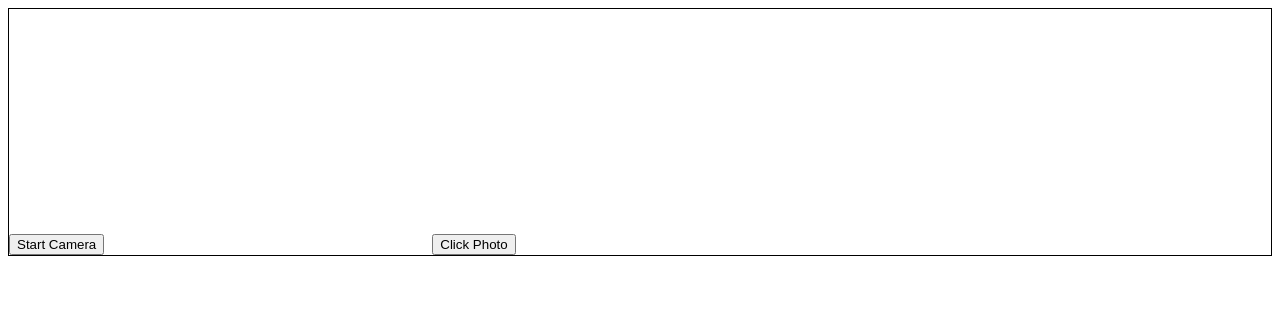
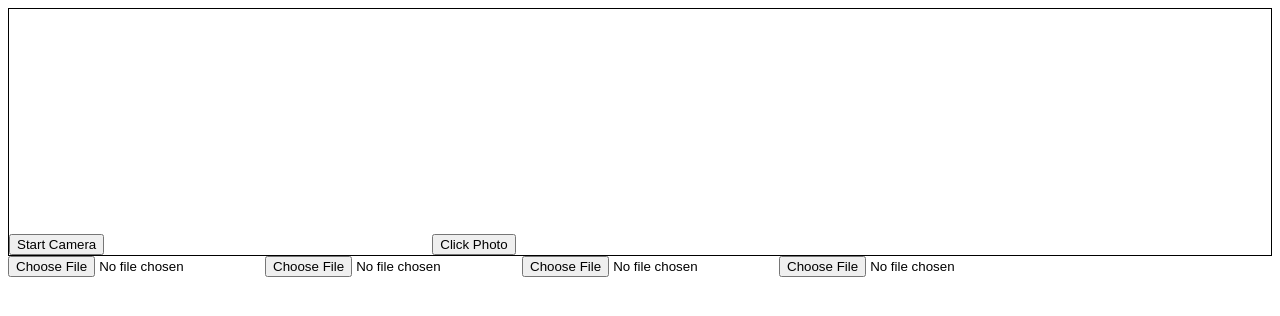
Before and after one commit to Komisss/camera-test-site, a plain HTML site: page index.html in a window 1280 px wide. Drawn offline with Linux system fonts and the light colour scheme.

Commit message:
small fix

```diff
--- a/index.html
+++ b/index.html
@@ -14,6 +14,10 @@
         <button id="click-photo">Click Photo</button>
         <canvas id="canvas" width="320" height="240"></canvas>
     </div>
+     <input type="file" name="photo" accept="video/*">
+     <input type="file" accept="video/*" capture>
+     <input type="file" accept="video/*" capture="user">
+     <input type="file" accept="video/*" capture="environment">
     <script src="script.js"></script>
 </body>
 </html>
```
